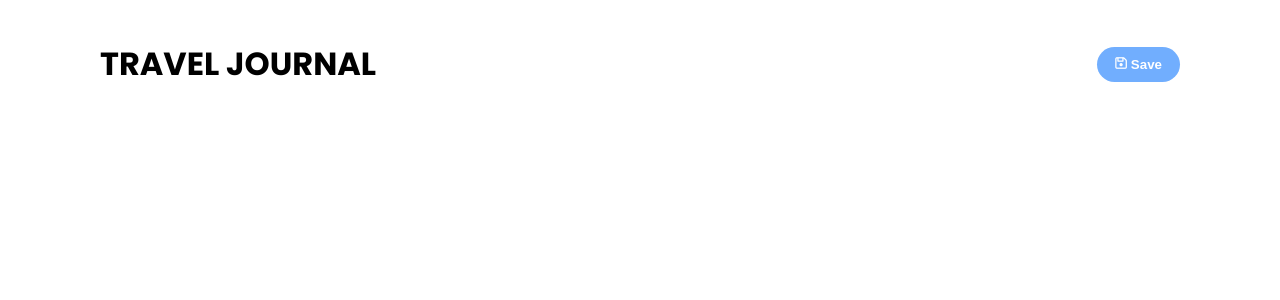
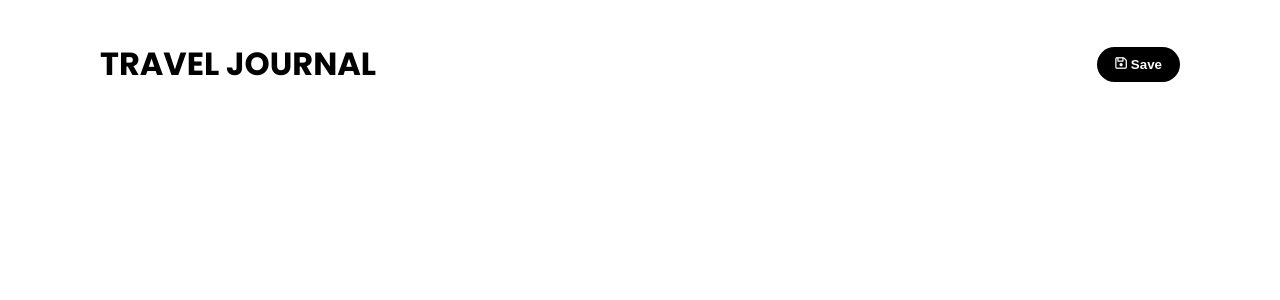
Before and after one commit to SebastianManoli/travel-journal-sveltekit, a SvelteKit app: page /dashboard in a window 1280 px wide. Shown: the top 300 px of the page. Built offline with nearby package versions, Linux system fonts and the light colour scheme.

Commit message:
change button color

```diff
--- a/src/routes/dashboard/+page.svelte
+++ b/src/routes/dashboard/+page.svelte
@@ -31,7 +31,8 @@
     }
 
     .headerContainer button {
-        background: #71AEFE;
+        /* background: #71AEFE; */
+        background: black;
         color:white;
         padding: 10px 18px;
         border: none;
```
